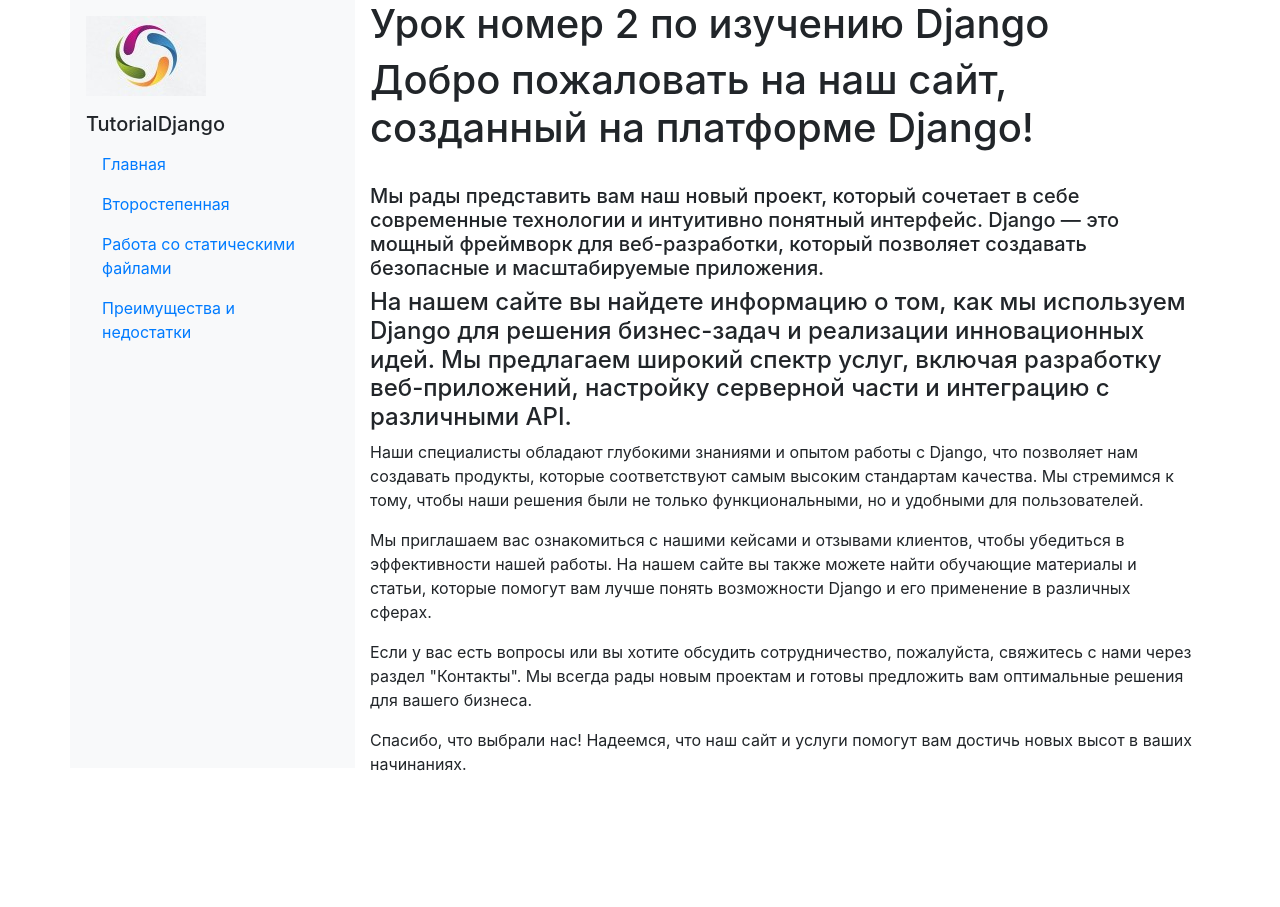
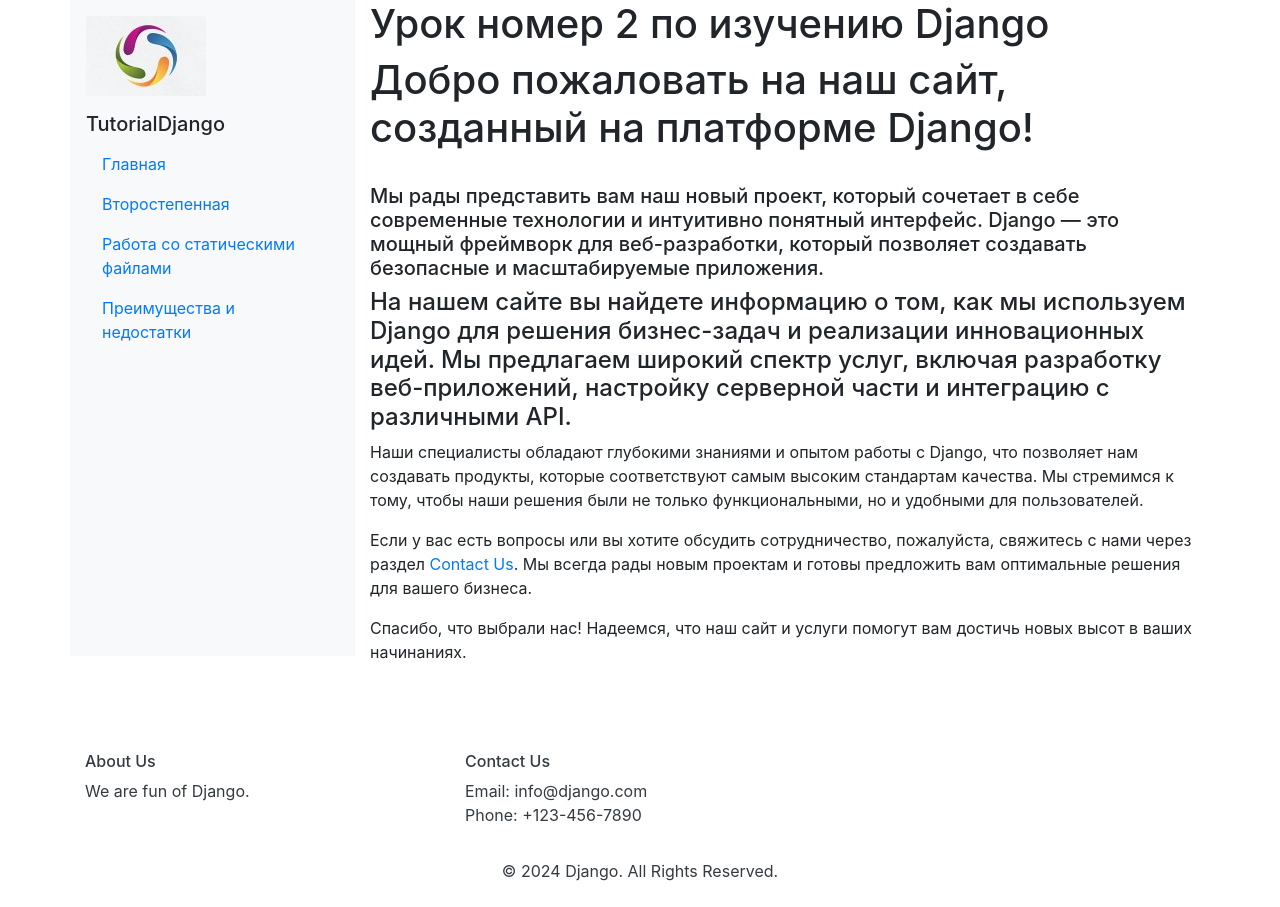
Before and after one commit to Sophiya-ai/DJ02_Django-schemes-Jinja, a Django app: page / in a window 1280 px wide. Shown: the part 24-931 px from the top of the page. Before the commit the page ends 795 px from the top, so only its background shows below. Run offline with Django 5.2, Linux system fonts and the light colour scheme; parts of the project's set-up code (start-up, migrations or seed data) failed here and were passed over; some libraries are stand-ins or nearby versions.

Commit message:
added footer to the FirstApp

```diff
--- /dev/null
+++ b/ZeroCoder/FirstApp/templates/FirstApp/footer.html
@@ -0,0 +1,22 @@
+<!-- Footer -->
+    <footer class="custom-footer text-dark mt-5">
+        <div class="container py-4">
+            <div class="row">
+                <div class="col-md-4">
+                    <h6>About Us</h6>
+                    <p>We are fun of Django.</p>
+                </div>
+
+                <div class="col-md-4">
+                    <h6>Contact Us</h6>
+                    <address>
+                        Email: <a href="mailto:info@elfheroes.com" class="text-dark">info@django.com</a><br>
+                        Phone: +123-456-7890
+                    </address>
+                </div>
+            </div>
+            <div class="text-center mt-3">
+                &copy; 2024 Django. All Rights Reserved.
+            </div>
+        </div>
+    </footer>
--- a/ZeroCoder/FirstApp/templates/FirstApp/index.html
+++ b/ZeroCoder/FirstApp/templates/FirstApp/index.html
@@ -15,9 +15,9 @@
 
 <p>Наши специалисты обладают глубокими знаниями и опытом работы с {{caption}}, что позволяет нам создавать продукты, которые соответствуют самым высоким стандартам качества. Мы стремимся к тому, чтобы наши решения были не только функциональными, но и удобными для пользователей.</p>
 
-<p>Мы приглашаем вас ознакомиться с нашими кейсами и отзывами клиентов, чтобы убедиться в эффективности нашей работы. На нашем сайте вы также можете найти обучающие материалы и статьи, которые помогут вам лучше понять возможности Django и его применение в различных сферах.</p>
-
-<p>Если у вас есть вопросы или вы хотите обсудить сотрудничество, пожалуйста, свяжитесь с нами через раздел "Контакты". Мы всегда рады новым проектам и готовы предложить вам оптимальные решения для вашего бизнеса.</p>
+<p>Если у вас есть вопросы или вы хотите обсудить сотрудничество, пожалуйста, свяжитесь с нами через
+  раздел <a href="footer">Contact Us</a>.
+  Мы всегда рады новым проектам и готовы предложить вам оптимальные решения для вашего бизнеса.</p>
 
 <p>Спасибо, что выбрали нас! Надеемся, что наш сайт и услуги помогут вам достичь новых высот в ваших начинаниях.</p>
 {% endblock %}
--- a/ZeroCoder/FirstApp/templates/FirstApp/layout.html
+++ b/ZeroCoder/FirstApp/templates/FirstApp/layout.html
@@ -52,6 +52,8 @@
         </div>
     </div>
 
+  {% include 'FirstApp/footer.html' %}
+
     <!-- Подключение скриптов Bootstrap -->
     <script src="https://code.jquery.com/jquery-3.5.1.slim.min.js"></script>
     <script src="https://cdn.jsdelivr.net/npm/@popperjs/core@2.9.3/dist/umd/popper.min.js"></script>
```
